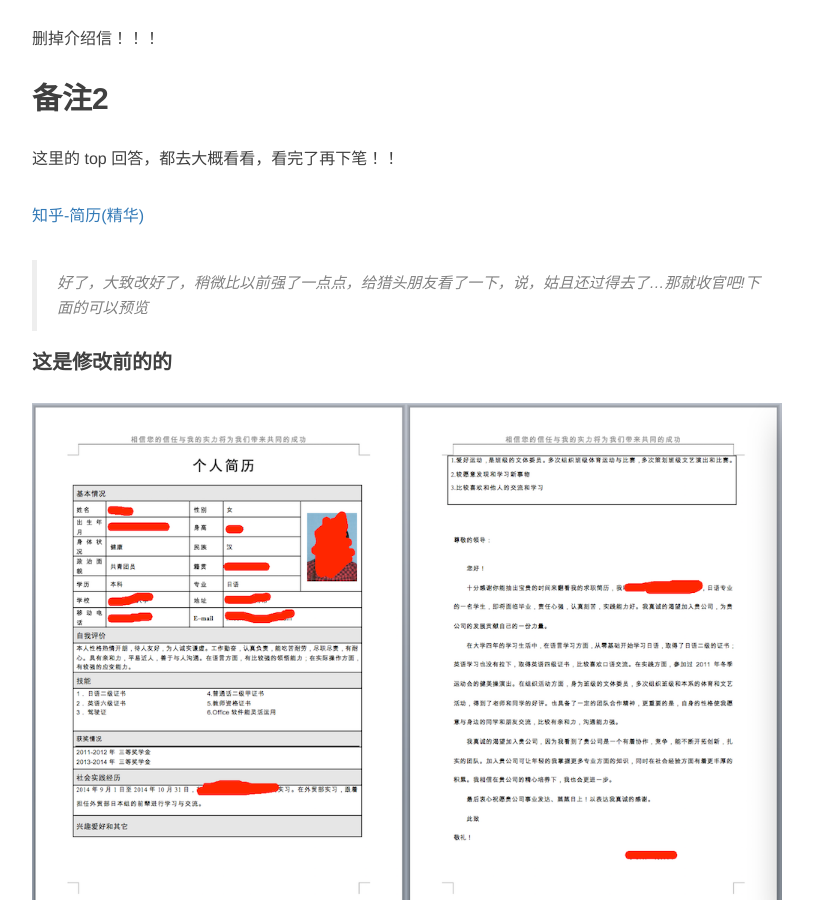
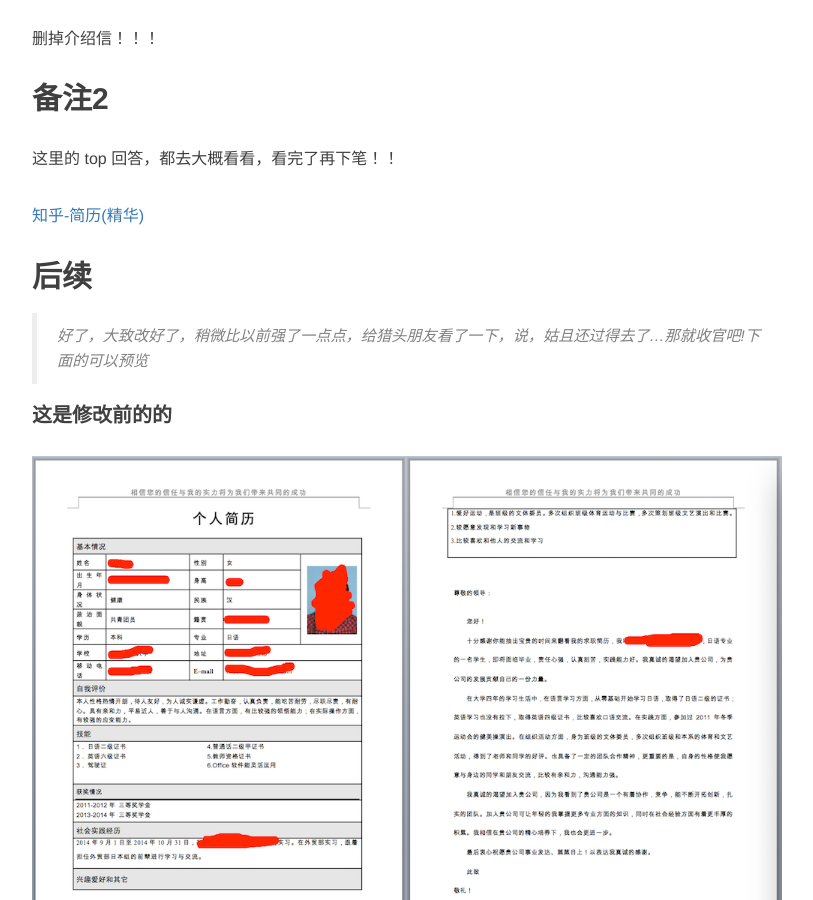
Before and after one commit to MrFuFuFu/mrfufufu.github.io, a Jekyll site: the page built from _posts/2015-07-25-to_somebody.markdown, in a window 1280 px wide and 900 px high, scrolled down 2341 px. Shown: the whole window, without its empty margins (233-1046 px from the left). Built offline with Jekyll 4.4.1, drawn with Linux system fonts in a browser that asks for light colours; nearby versions of some CDN libraries; comment, search, counter and statistics services are not loaded.

Commit message:
modify missfufufu blog

```diff
--- a/_posts/2015-07-25-to_somebody.markdown
+++ b/_posts/2015-07-25-to_somebody.markdown
@@ -88,7 +88,7 @@ XXXX大学日语专业毕业  应届
 [知乎-简历(精华)](http://www.zhihu.com/topic/19560329/top-answers)
 
 
-
+## 后续
 
 >好了，大致改好了，稍微比以前强了一点点，给猎头朋友看了一下，说，姑且还过得去了...那就收官吧!下面的可以预览
 
```
